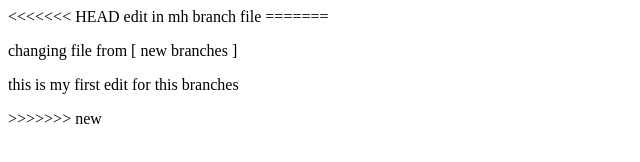
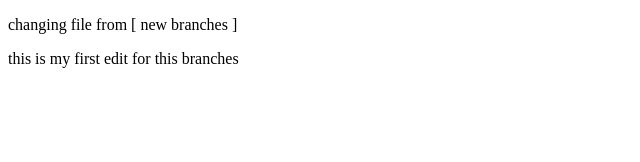
Before and after one commit to mhsamih/git, a plain HTML site: page index.html in a window 1280 px wide. Shown: the whole page, without its empty margins (0-640 px from the left). Drawn offline with Linux system fonts and the light colour scheme.

Commit message:
Change 3

```diff
--- a/index.html
+++ b/index.html
@@ -4,16 +4,14 @@
 		<title>mh</title>
 	</head>
 	<body>
-<<<<<<< HEAD
-		edit in mh branch file
-=======
+
 		<p>
 			changing file from [ new branches ]
 		</p>
 		<p>
 			this is my first edit for this branches
 		</p>
->>>>>>> new
+
 
 	</body>
 </html>
```
